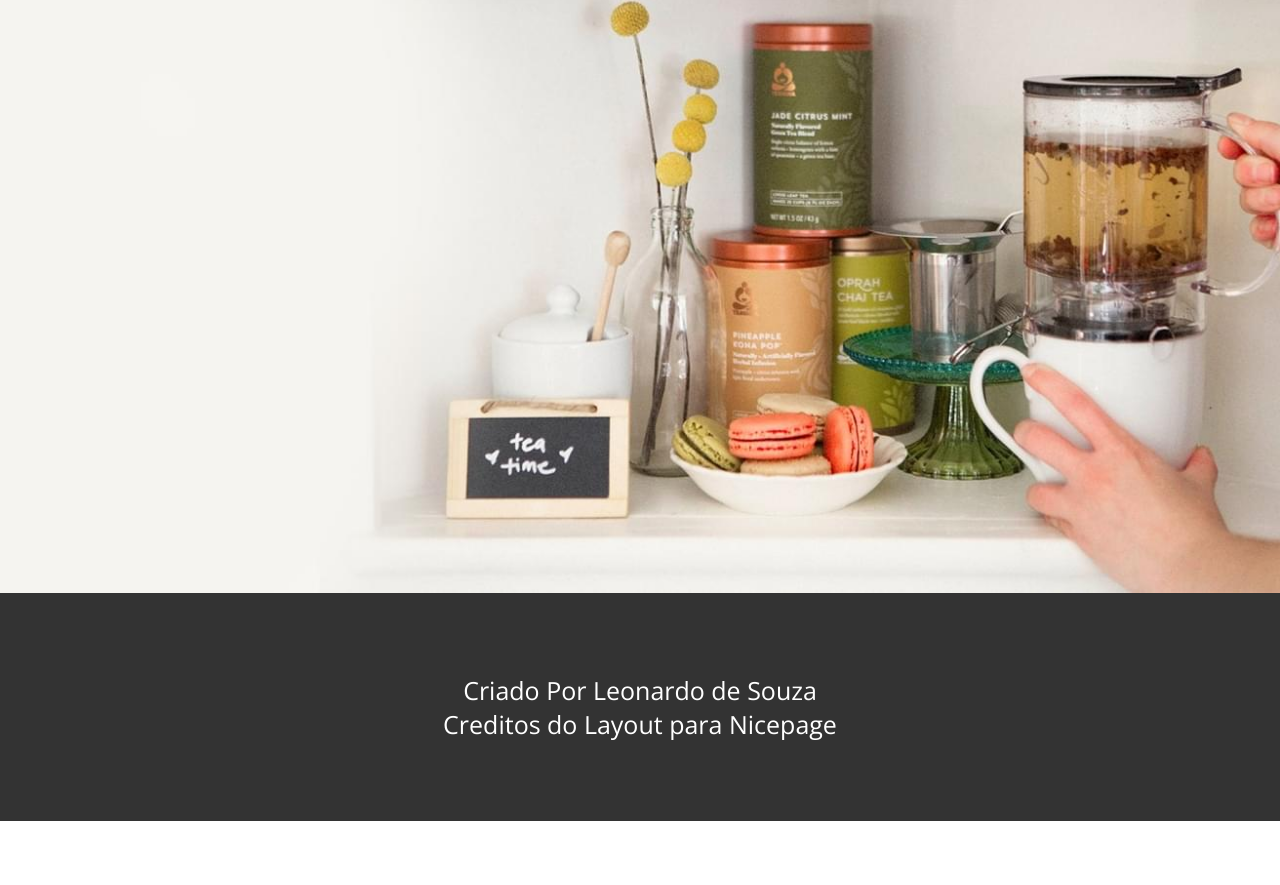
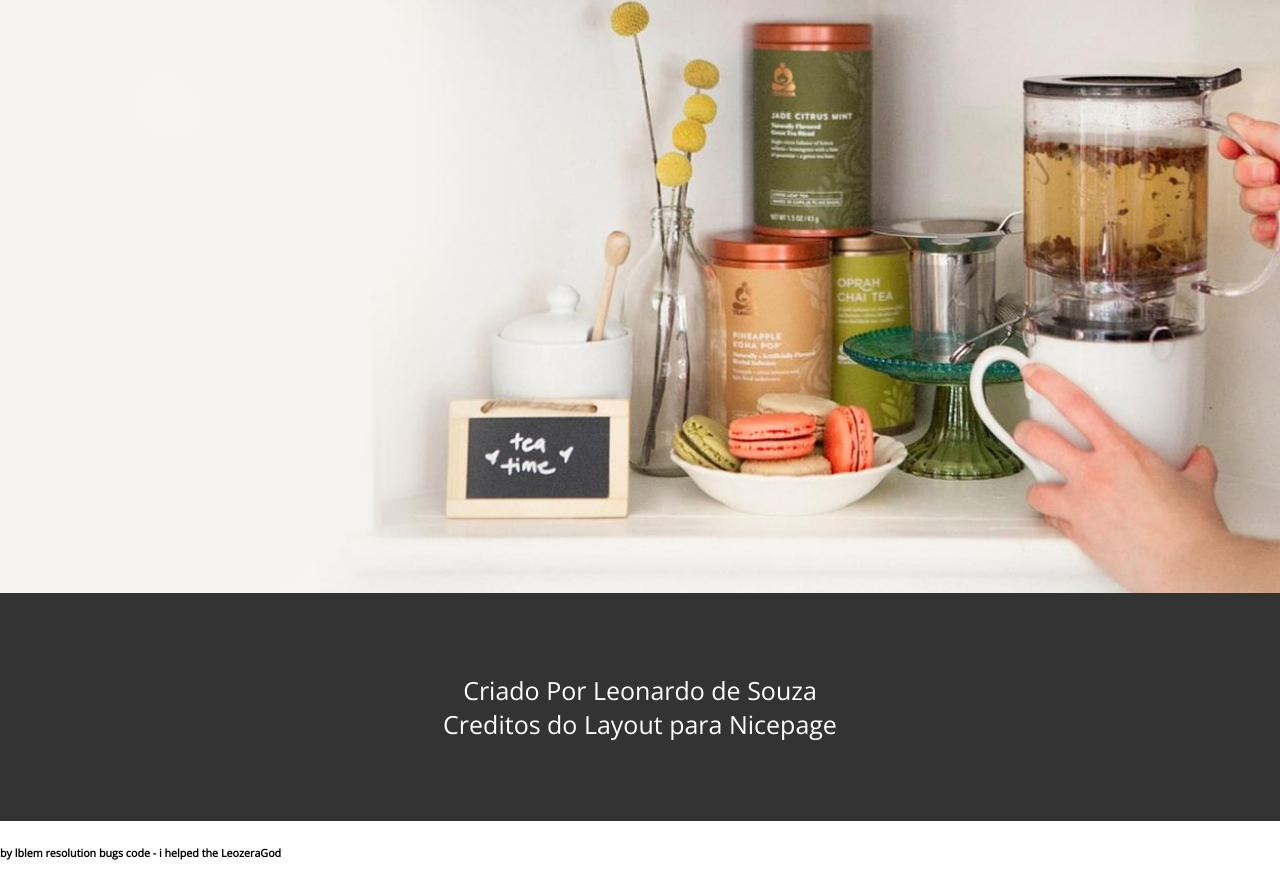
Before and after one commit to LeozeraGod/Projeto-Starbuks, a plain HTML site: page index.html in a window 1280 px wide. Shown: the part 4316-5201 px from the top of the page. Before the commit the page ends 5137 px from the top, so only its background shows below. Drawn offline with nearby package versions, Linux system fonts and the light colour scheme.

Commit message:
Update index.html

```diff
--- a/index.html
+++ b/index.html
@@ -94,5 +94,6 @@
         Criado Por Leonardo de Souza <br/> <!--O CARA É FERA DEMAIS ATT: LUCASblem-->
         Creditos do Layout para Nicepage
     </footer>
+    <h6>by lblem resolution bugs code - i helped the LeozeraGod</h6>
 </body>
 </html>
```
